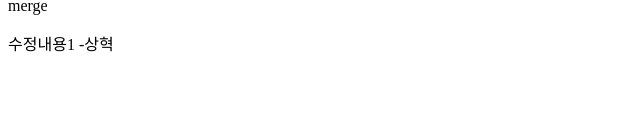
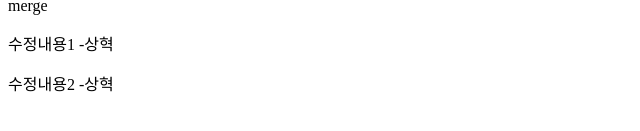
Before and after one commit to parksanghyukz/project-1, a plain HTML site: page index.html in a window 1280 px wide. Shown: the part 259-390 px from the top of the page, without its empty margins (0-640 px from the left). Drawn offline with Linux system fonts and the light colour scheme.

Commit message:
parksang2

```diff
--- a/index.html
+++ b/index.html
@@ -18,6 +18,7 @@
   <p>브랜치1 작업2</p>
   <p>merge</p>
   <p>수정내용1 -상혁</p>
+  <p>수정내용2 -상혁</p>
 
 </body>
 </html>
```
